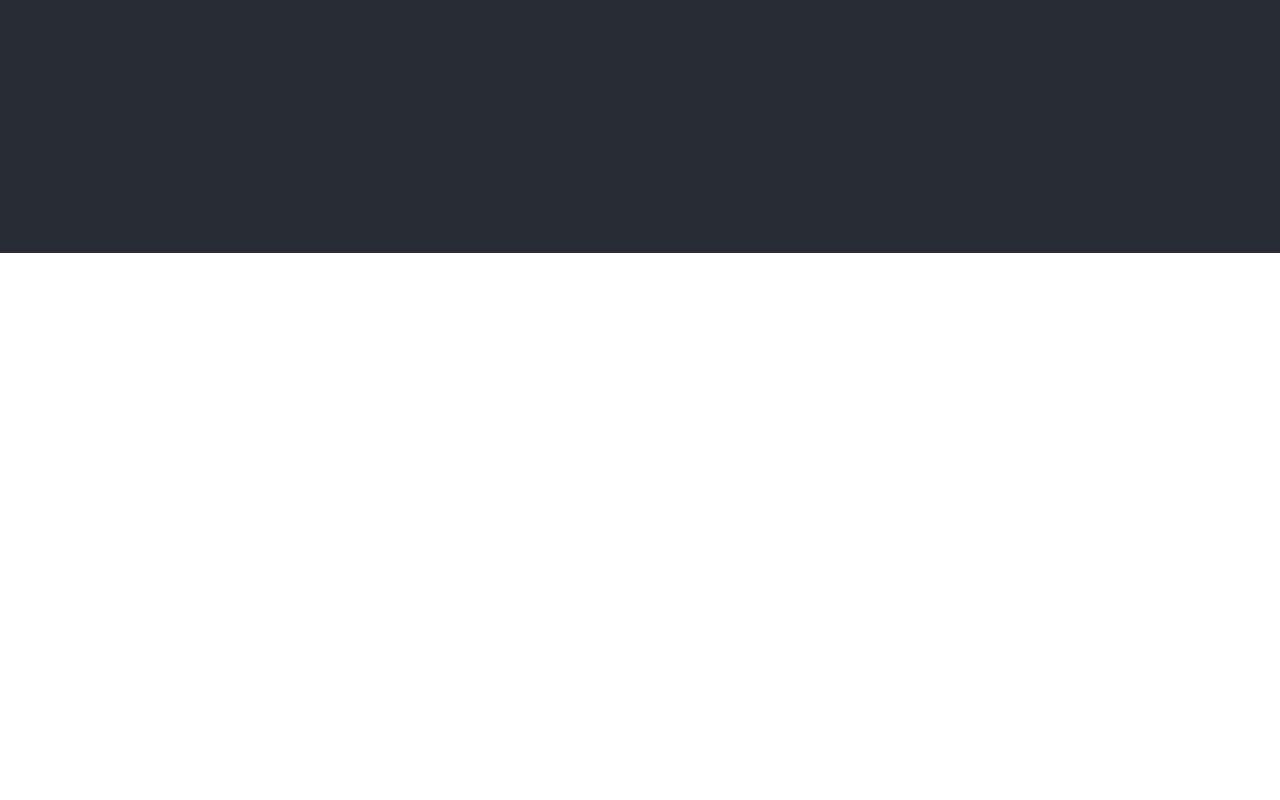
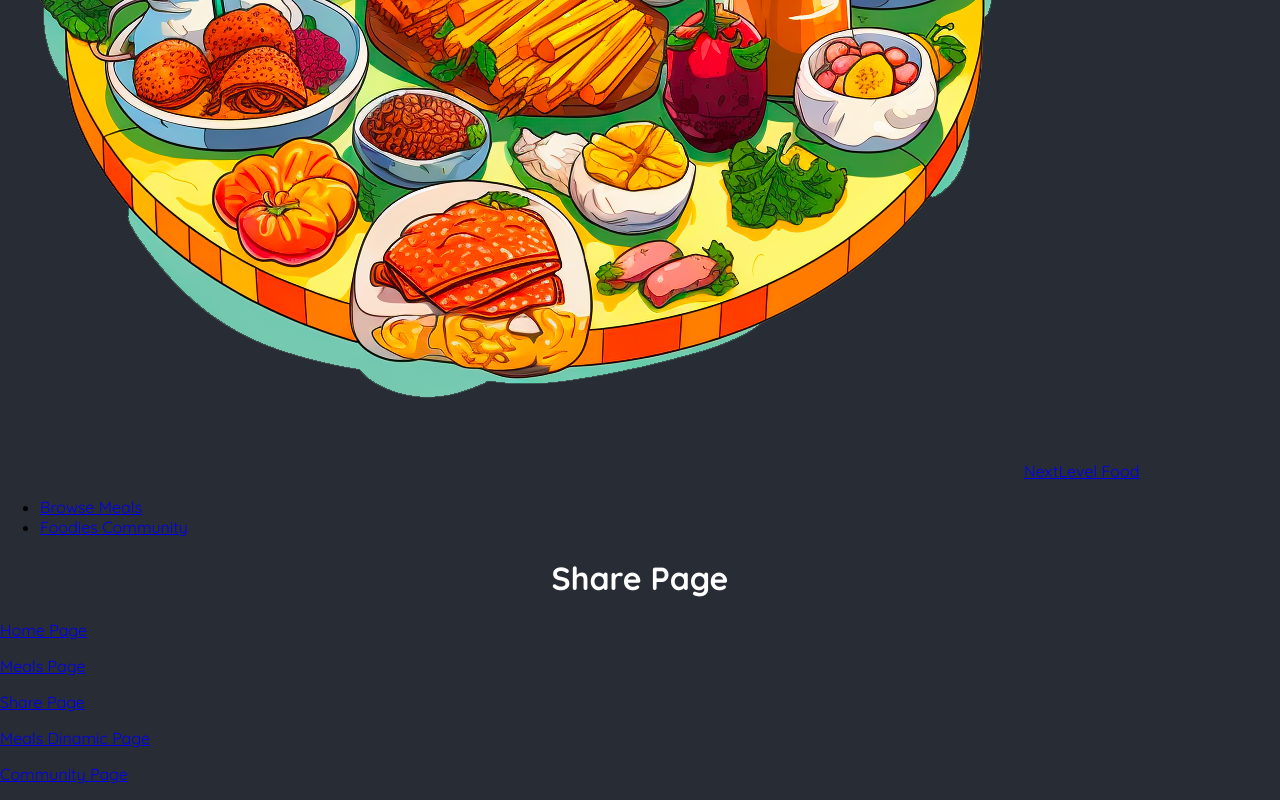
Before and after one commit to DairaDoo/Next-js-FoodieProject, a Next.js app: page /meals/share in a window 1280 px wide. Shown: the part 547-1347 px from the top of the page. Before the commit the page ends 800 px from the top, so only its background shows below. Built offline with nearby package versions, Linux system fonts and the light colour scheme.

Commit message:
Main header creado y añadido al root Layout con navbar para redireccionar a sección meals y community, además de tener la funcionalidad de salir en todas las rutas, ahora falta estilizarlo.

```diff
--- a/app/layout.js
+++ b/app/layout.js
@@ -1,3 +1,4 @@
+import MainHeader from '@/components/main-header';
 import './globals.css';
 
 export const metadata = {
@@ -29,7 +30,7 @@
             ></path>
           </svg>
         </div>
-
+        <MainHeader />
         {children}
       </body>
     </html>
--- a/app/meals/share/page.js
+++ b/app/meals/share/page.js
@@ -1,6 +1,6 @@
 import Link from "next/link";
 
-export default function SharePage() {
+export default function ShareMealPage() {
     return (
         <main>
             <h1 style={{ color: 'white', textAlign: 'center' }}>Share Page</h1>
--- /dev/null
+++ b/components/main-header.js
@@ -0,0 +1,24 @@
+import Link from "next/link";
+// así se pueden importar imagenes en NextJs (@ es un alias para el root del proyecto).
+import logoImg from "@/assets/logo.png";
+export default function MainHeader() {
+    return (
+        <header>
+            <Link href="/">
+                <img src={logoImg.src} alt="A plate with food on it" />
+                NextLevel Food
+            </Link>
+
+            <nav>
+                <ul>
+                    <li>
+                        <Link href="/meals">Browse Meals</Link>
+                    </li>
+                    <li>
+                        <Link href="/community">Foodies Community</Link>
+                    </li>
+                </ul>
+            </nav>
+        </header>
+    )
+}
--- a/jsconfig.json
+++ b/jsconfig.json
@@ -1,3 +1,4 @@
+// aquí se configura el alias del root del proyecto.
 {
   "compilerOptions": {
     "paths": {
```
Also changed, not shown: app/meals/[mealSlug]/page.js (renamed from app/meals/[slugs]/page.js, +5 -2 lines).
